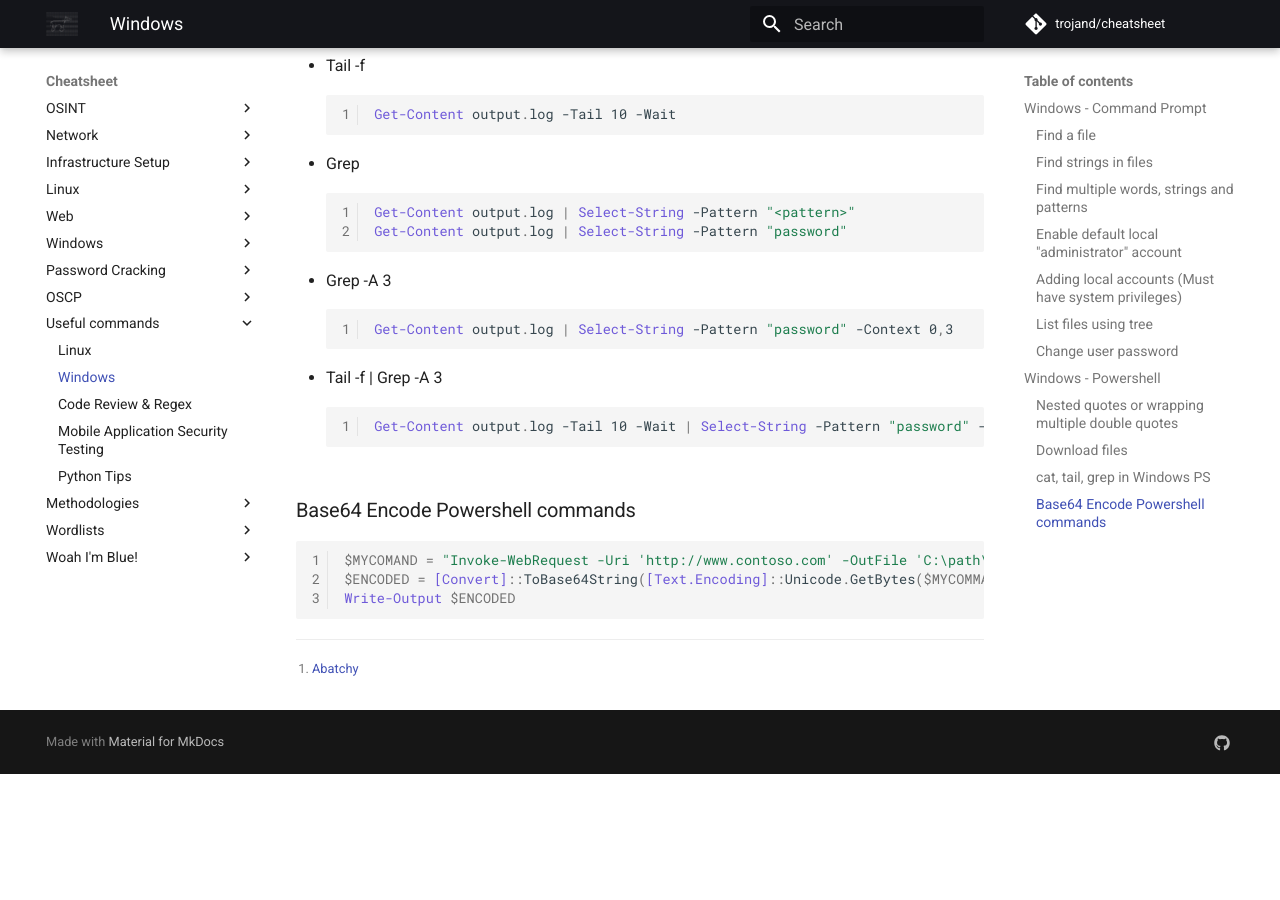
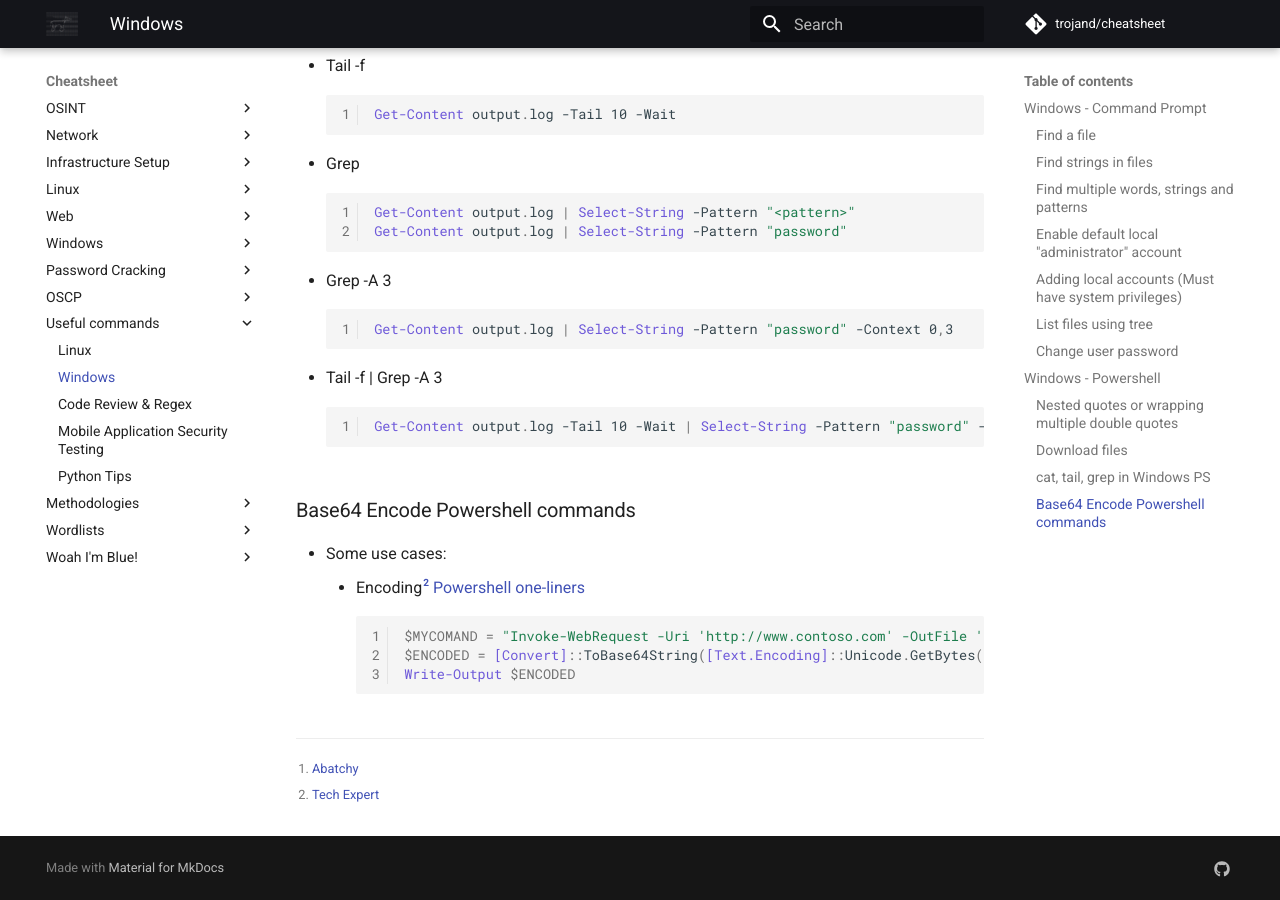
Before and after one commit to trojand/cheatsheet, an MkDocs documentation site: the page built from docs/Useful_Commands/Windows.md, in a window 1280 px wide and 900 px high, scrolled down 2196 px. Built offline with MkDocs 1.6.1 and Material for MkDocs 9.7.7, drawn with Linux system fonts in a browser that asks for light colours; comment, search, counter and statistics services are not loaded; before the commit the page ends 2970 px from its top, so only the background shows below that.

Commit message:
Update Windows.md

````diff
--- a/docs/Useful_Commands/Windows.md
+++ b/docs/Useful_Commands/Windows.md
@@ -99,6 +99,8 @@ net user trojand imareallyreallyreallylongpasswordnow
     ```
 
 ### Base64 Encode Powershell commands
+* Some use cases:
+    * Encoding[^2] [Powershell one-liners](../Windows/Shells.html#one-liners)
 ```powershell
 $MYCOMAND = "Invoke-WebRequest -Uri 'http://www.contoso.com' -OutFile 'C:\path\file'"
 $ENCODED = [Convert]::ToBase64String([Text.Encoding]::Unicode.GetBytes($MYCOMMAND))
@@ -106,3 +108,4 @@ Write-Output $ENCODED
 ```
 
 [^1]: [Abatchy](https://www.abatchy.com/2017/03/powershell-download-file-one-liners)
+[^2]: [Tech Expert](https://techexpert.tips/powershell/powershell-base64-encoding/)
````
